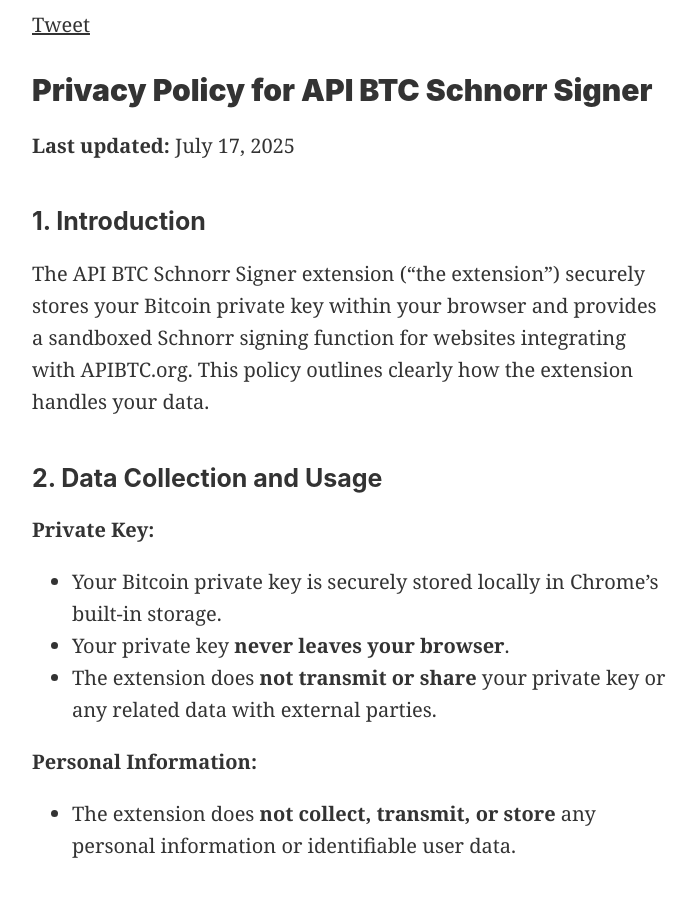
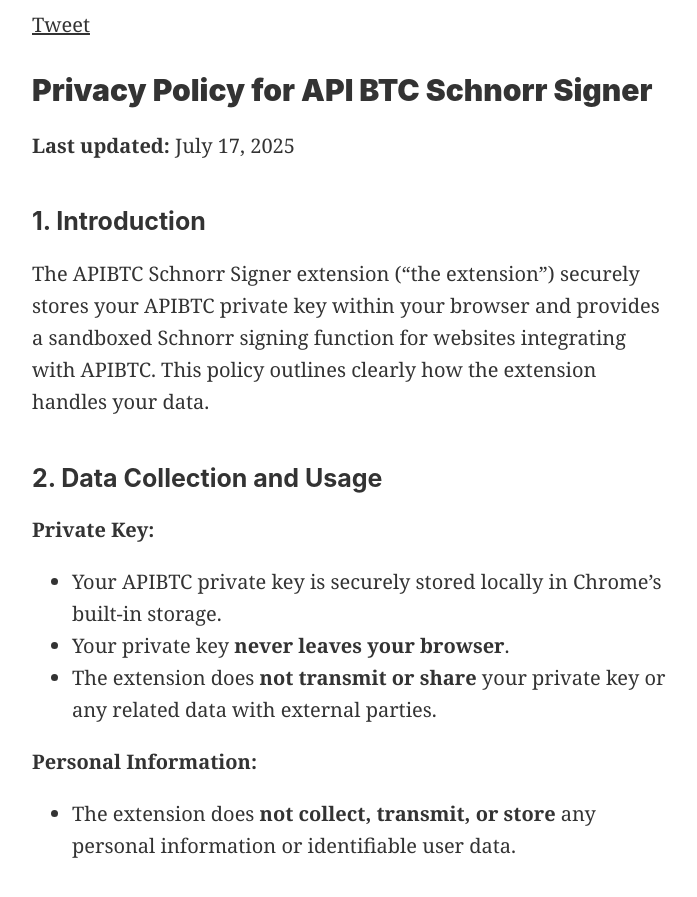
Before and after one commit to ApiBtcOrg/apibtcorg.github.io, a Jekyll site: the page built from _posts/2025-07-17-extension-privacy-policy.md, in a window 1280 px wide and 900 px high, scrolled down 316 px. Shown: the top 897 px of the window, without its empty margins (288-985 px from the left). Built offline with Jekyll 4.4.1, drawn with Linux system fonts in a browser that asks for light colours; our own code applies the rules of GitHub Pages for plain Markdown files; comment, search, counter and statistics services are not loaded.

Commit message:
Update 2025-07-17-extension-privacy-policy.md

```diff
--- a/_posts/2025-07-17-extension-privacy-policy.md
+++ b/_posts/2025-07-17-extension-privacy-policy.md
@@ -4,13 +4,13 @@
 
 ### **1. Introduction**
 
-The API BTC Schnorr Signer extension ("the extension") securely stores your Bitcoin private key within your browser and provides a sandboxed Schnorr signing function for websites integrating with APIBTC.org. This policy outlines clearly how the extension handles your data.
+The APIBTC Schnorr Signer extension ("the extension") securely stores your APIBTC private key within your browser and provides a sandboxed Schnorr signing function for websites integrating with APIBTC. This policy outlines clearly how the extension handles your data.
 
 ### **2. Data Collection and Usage**
 
 **Private Key:**
 
-* Your Bitcoin private key is securely stored locally in Chrome’s built-in storage.
+* Your APIBTC private key is securely stored locally in Chrome’s built-in storage.
 * Your private key **never leaves your browser**.
 * The extension does **not transmit or share** your private key or any related data with external parties.
 
```
